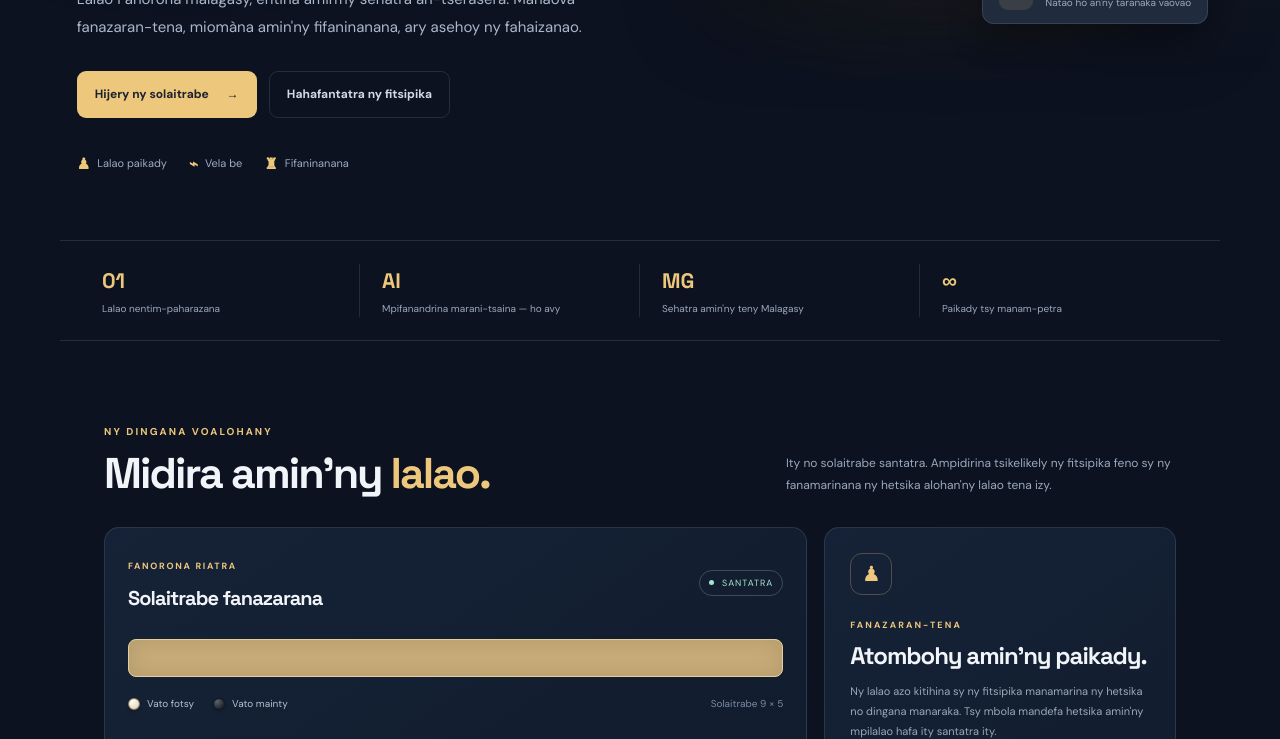
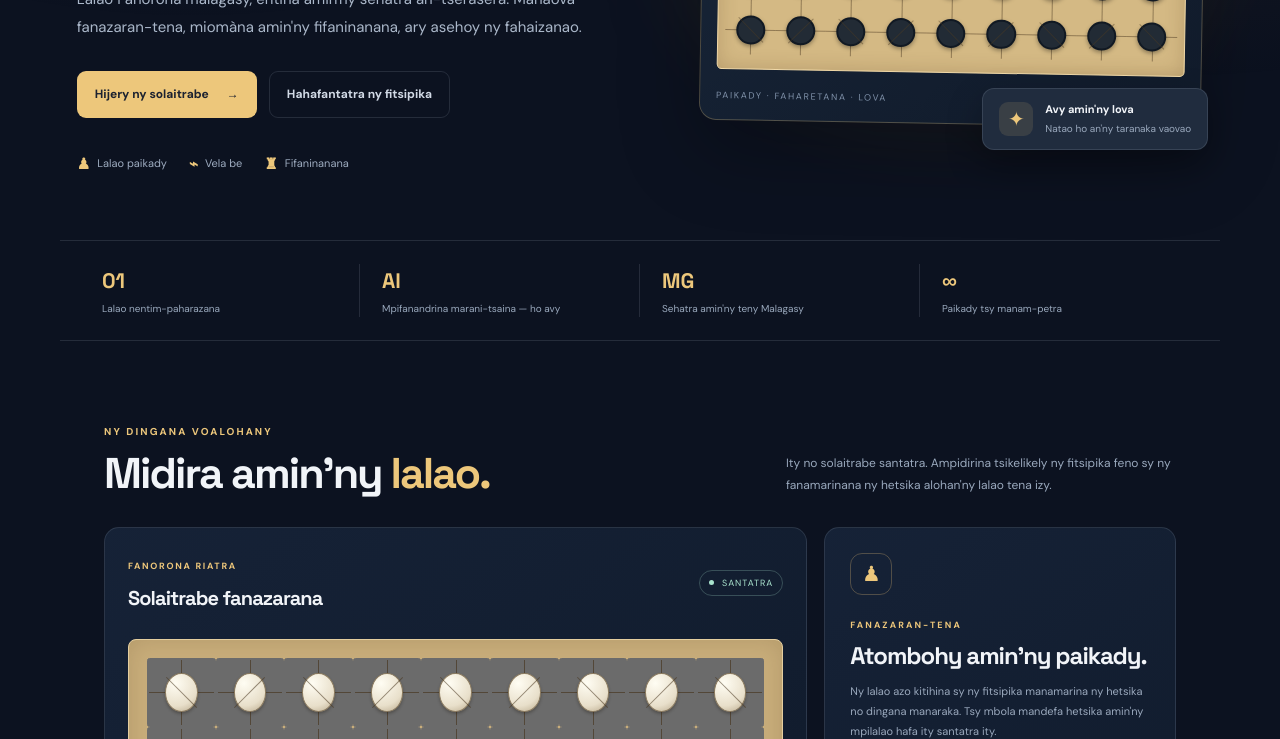
Before and after one commit to raismrakotoniaina-hash/fanorona-online, a plain HTML site: page index.html in a window 1280 px wide. Shown: the part 456-1195 px from the top of the page. Drawn offline with Linux system fonts and the light colour scheme.

Commit message:
Load game as JavaScript module

```diff
--- a/index.html
+++ b/index.html
@@ -104,6 +104,6 @@
     <p>Mitahiry ny lova. Manangana ny ho avy.</p>
     <span class="footer-copy">© <span id="year"></span> Fanorona Online</span>
   </footer>
-  <script src="app.js"></script>
+  <script type="module" src="app.js"></script>
 </body>
 </html>
```
